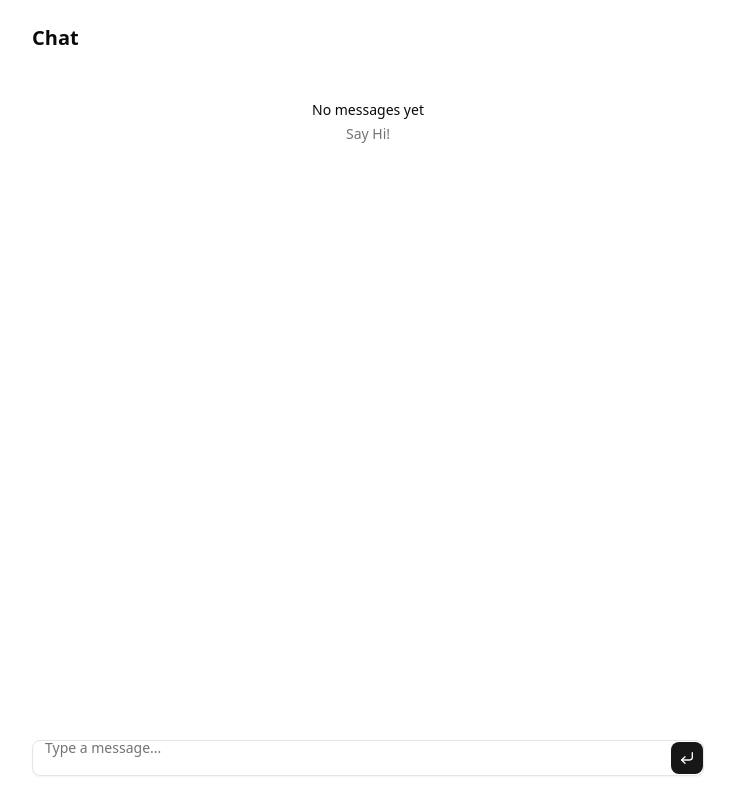
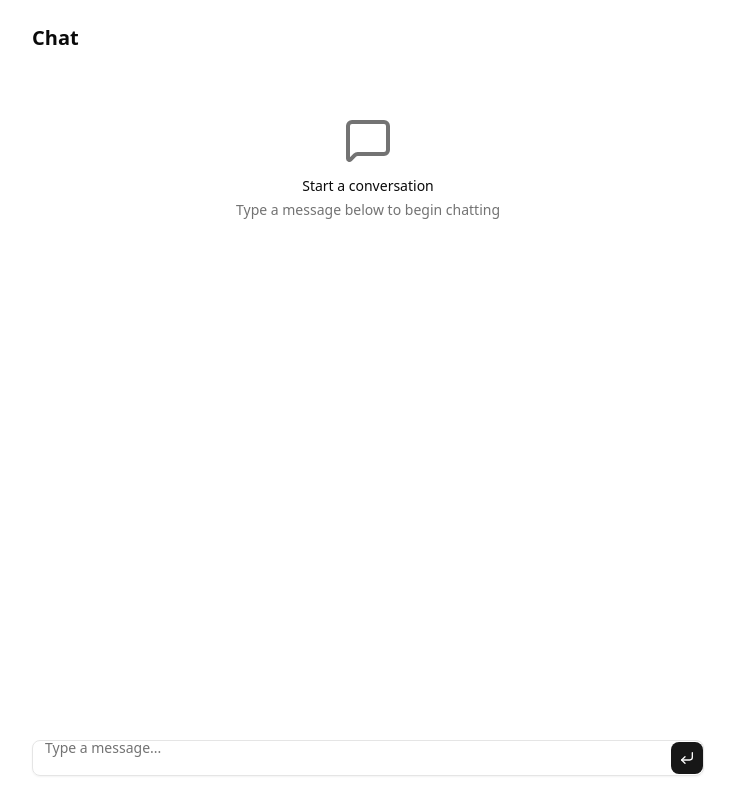
Before and after one commit to MPenava/AI-Chat, a Next.js app: page / in a window 1280 px wide. Shown: the whole page, without its empty margins (272-1007 px from the left). Built offline with nearby package versions, Linux system fonts and the light colour scheme.

Commit message:
feat: inital chat

```diff
--- a/app/page.tsx
+++ b/app/page.tsx
@@ -1,28 +1,71 @@
 'use client';
 
-import { Conversation, ConversationEmptyState } from '@/components/ai-elements/conversation';
-import { PromptInput, PromptInputBody, PromptInputSubmit, PromptInputTextarea, PromptInputTools } from '@/components/ai-elements/prompt-input';
+import { Conversation, ConversationContent, ConversationEmptyState, ConversationScrollButton } from '@/components/ai-elements/conversation';
+import { Message, MessageContent, MessageResponse } from '@/components/ai-elements/message';
+import { PromptInput, PromptInputBody, PromptInputProvider, PromptInputSubmit, PromptInputTextarea, PromptInputTools } from '@/components/ai-elements/prompt-input';
 import { useChat } from '@ai-sdk/react';
+import { useState } from 'react';
+import { Input } from '@/components/ui/input';
+import { MessageSquare } from 'lucide-react';
+
 
 const Chat = () => {
   const { messages, sendMessage, status } = useChat();
-
-  console.log(messages, status);
 
   return (
     <div className="font-sans min-h-[100vh] flex flex-col items-center p-6">
       <main className='w-full max-w-2xl flex flex-col gap-4 flex-1'>
         <h1 className="text-xl font-semibold">Chat</h1>
 
-        <Conversation>{messages.length === 0 ? (<ConversationEmptyState description='Say Hi!' />) : null}</Conversation>
-        <PromptInput multiple onSubmit={() => { }}>
+        <Conversation>
+          <ConversationContent>
+            {messages.length === 0 ? (
+              <ConversationEmptyState
+                icon={<MessageSquare className="size-12" />}
+                title="Start a conversation"
+                description="Type a message below to begin chatting"
+              />
+            ) : (
+              messages.map((message) => (
+                <Message from={message.role} key={message.id}>
+                  <MessageContent>
+                    {message.parts.map((part, i) => {
+                      switch (part.type) {
+                        case 'text':
+                          return (
+                            <MessageResponse key={`${message.id}-${i}`}>
+                              {part.text}
+                            </MessageResponse>
+                          );
+                        default:
+                          return null;
+                      }
+                    })}
+                  </MessageContent>
+                </Message>
+              ))
+            )}
+          </ConversationContent>
+          <ConversationScrollButton />
+        </Conversation>
+        <PromptInputProvider>
+          <PromptInput globalDrop multiple onSubmit={(message, e) => {
+            e.preventDefault();
+            const text = (message.text ?? "").trim();
+            if (text) {
+              sendMessage({ text });
+            }
+          }}>
+
             <PromptInputBody>
-            <PromptInputTextarea placeholder='Type a message...' />
+              <PromptInputTextarea placeholder="Type a message..." />
             </PromptInputBody>
             <PromptInputTools>
               <PromptInputSubmit status={status} />
             </PromptInputTools>
           </PromptInput>
+        </PromptInputProvider>
+
       </main>
     </div>
   );
```
Also changed, not shown: 2 other files (tests, documents, lock files or other folders). Lines whose indentation alone changed are shown as unchanged.
